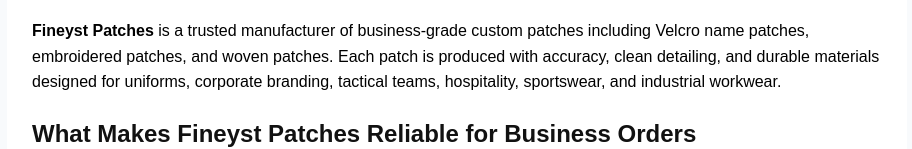
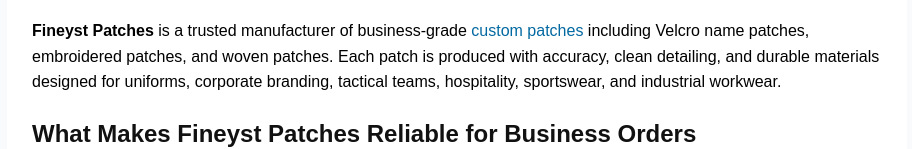
Before and after one commit to fineystpatches/fineystpatches, a plain HTML site: page index.html in a window 1280 px wide. Shown: the part 172-321 px from the top of the page, without its empty margins (183-1095 px from the left). Drawn offline with Linux system fonts and the light colour scheme.

Commit message:
index.html

```diff
--- a/index.html
+++ b/index.html
@@ -21,7 +21,7 @@
 
 <h1>Fineyst Patches – Premium Custom Velcro Name Patches for Professional Use</h1>
 
-<p><strong>Fineyst Patches</strong> is a trusted manufacturer of business-grade custom patches including Velcro name patches, embroidered patches, and woven patches. Each patch is produced with accuracy, clean detailing, and durable materials designed for uniforms, corporate branding, tactical teams, hospitality, sportswear, and industrial workwear.</p>
+<p><strong>Fineyst Patches</strong>  is a trusted manufacturer of business-grade <a href="https://www.fineystpatches.com/" target="_blank">custom patches</a> including Velcro name patches, embroidered patches, and woven patches. Each patch is produced with accuracy, clean detailing, and durable materials designed for uniforms, corporate branding, tactical teams, hospitality, sportswear, and industrial workwear.</p>
 
 <h2>What Makes Fineyst Patches Reliable for Business Orders</h2>
 <p>Fineyst Patches focuses on precision stitchwork, clear text readability, color accuracy, and long-lasting backing options. Custom Velcro name patches are especially popular due to their easy on-and-off application, professional appearance, and compatibility with tactical vests, jackets, shirts, and work uniforms.</p>
```
